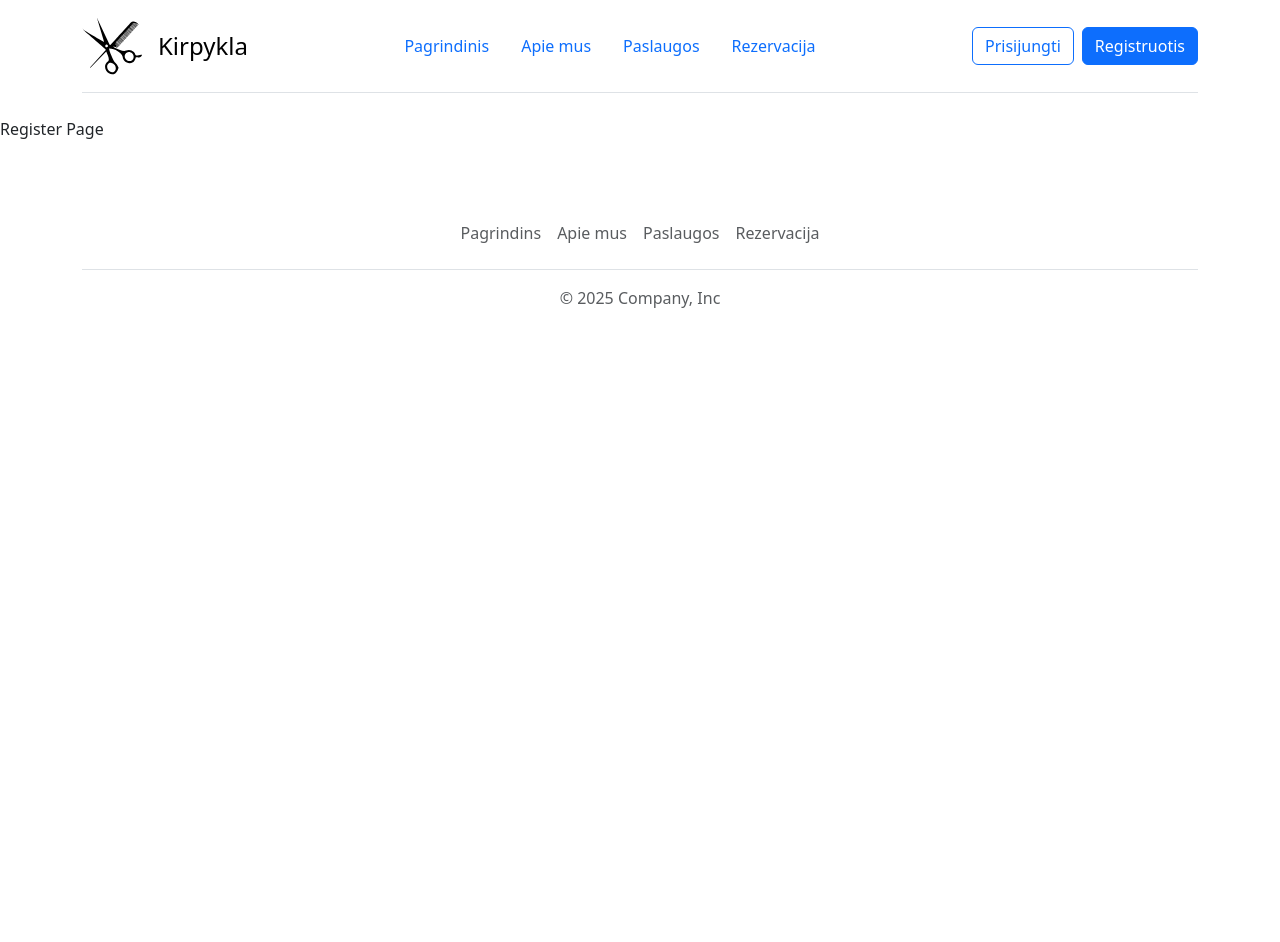
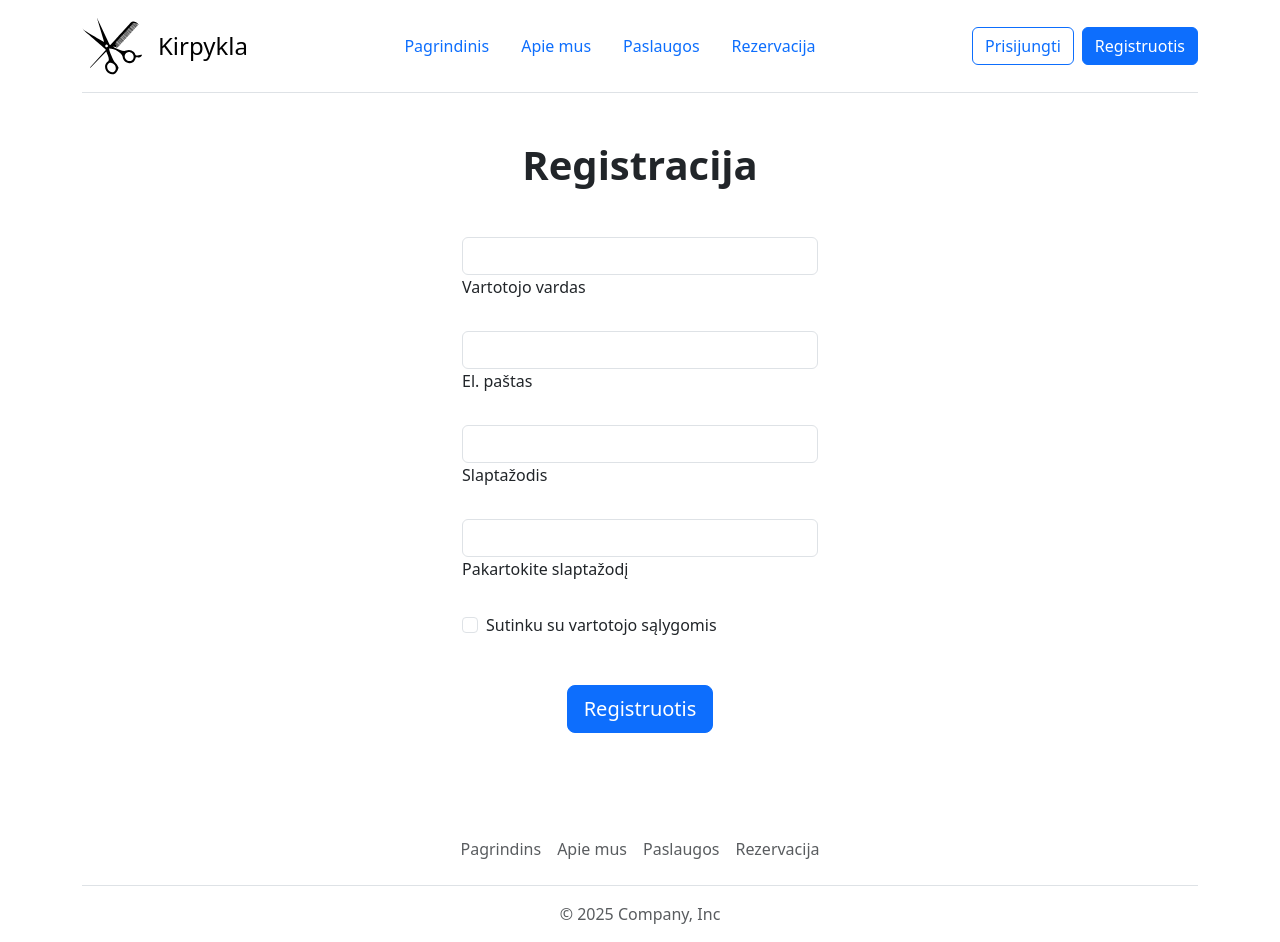
Before and after one commit to SplaTT141/full-stack-project, a React (Vite) app in the folder client/: page /register in a window 1280 px wide. Before the commit the page ends 800 px from the top, so only its background shows below. Built offline with nearby package versions, Linux system fonts and the light colour scheme.

Commit message:
regsitration + login UI

```diff
--- a/client/src/pages/Login.jsx
+++ b/client/src/pages/Login.jsx
@@ -1,5 +1,28 @@
 export function Login() {
     return (
-        <div>Login</div>
+    <div className="container">
+        <div className="row d-flex justify-content-center">
+            <div className="d-flex justify-content-center flex-column col-6 col-lg-4 col-xl-3 order-2 order-lg-1">
+                <p className="text-center text-body h1 fw-bold mb-5 mt-4">Prisijungimas</p>
+                <form>
+                    <div className="d-flex flex-row align-items-center mb-4">
+                        <div className="form-outline flex-fill">
+                            <input type="text" id="username_or_email" className="form-control" />
+                            <label className="form-label" htmlFor="username_or_email">Vartotojo vardas arba el. paštas</label>
+                        </div>
+                    </div>
+                    <div className="d-flex flex-row align-items-center mb-4">
+                        <div className="form-outline flex-fill">
+                            <input type="password" id="password" className="form-control" />
+                            <label className="form-label" htmlFor="password">Slaptažodis</label>
+                        </div>
+                    </div>
+                    <div className="d-flex justify-content-center mx-4 mb-3 mb-lg-4">
+                        <button type="button" className="btn btn-primary btn-lg">Prisijungti</button>
+                    </div>
+                </form>
+            </div>
+        </div>
+    </div>
     )
 }
--- a/client/src/pages/Register.jsx
+++ b/client/src/pages/Register.jsx
@@ -1,5 +1,44 @@
 export function Register() {
     return (
-        <div>Register Page</div>
+    <div className="container">
+        <div className="row d-flex justify-content-center">
+            <div className="d-flex justify-content-center flex-column col-6 col-xl-4 order-2 order-lg-1">
+                <p className="text-center text-body h1 fw-bold mb-5 mt-4">Registracija</p>
+                <form>
+                    <div className="d-flex flex-row align-items-center mb-4">
+                        <div className="form-outline flex-fill">
+                            <input type="text" id="username" className="form-control" />
+                            <label className="form-label" htmlFor="username">Vartotojo vardas</label>
+                        </div>
+                    </div>
+                    <div className="d-flex flex-row align-items-center mb-4">
+                        <div className="form-outline flex-fill">
+                            <input type="email" id="email" className="form-control" />
+                            <label className="form-label" htmlFor="email">El. paštas</label>
+                        </div>
+                    </div>
+                    <div className="d-flex flex-row align-items-center mb-4">
+                        <div className="form-outline flex-fill">
+                            <input type="password" id="password" className="form-control" />
+                            <label className="form-label" htmlFor="password">Slaptažodis</label>
+                        </div>
+                    </div>
+                    <div className="d-flex flex-row align-items-center mb-4">
+                        <div className="form-outline flex-fill">
+                            <input type="password" id="password_repeat" className="form-control" />
+                            <label className="form-label" htmlFor="password_repeat">Pakartokite slaptažodį</label>
+                        </div>
+                    </div>
+                    <div className="form-check text-body d-flex justify-content-start mb-5">
+                        <input className="form-check-input me-2" type="checkbox" value="" id="checkbox" />
+                        <label className="form-check-label" htmlFor="checkbox">Sutinku su vartotojo sąlygomis</label>
+                    </div>
+                    <div className="d-flex justify-content-center mx-4 mb-3 mb-lg-4">
+                        <button type="button" className="btn btn-primary btn-lg">Registruotis</button>
+                    </div>
+                </form>
+            </div>
+        </div>
+    </div>
     )
 }
--- a/client/src/pages/Reservation.jsx
+++ b/client/src/pages/Reservation.jsx
@@ -5,16 +5,16 @@ export function Reservation() {
             <div className="bd-example m-0 border-0">
                 <form>
                     <div className="mb-3">
-                        <label htmlFor="exampleInputPassword1" className="form-label">Vardas</label>
-                        <input type="text" className="form-control" required />
+                        <label htmlFor="name" className="form-label">Vardas</label>
+                        <input type="text" id="name" className="form-control" required />
                     </div>
                     <div className="mb-3">
-                        <label htmlFor="exampleInputPassword1" className="form-label">Pavardė</label>
-                        <input type="text" className="form-control" required />
+                        <label htmlFor="second_name" className="form-label">Pavardė</label>
+                        <input type="text" className="form-control" id="second_name" required />
                     </div>
                     <div className="mb-3">
-                        <label htmlFor="exampleInputPassword1" className="form-label">El. paštas</label>
-                        <input type="email" className="form-control" required />
+                        <label htmlFor="email" className="form-label">El. paštas</label>
+                        <input type="email" id="email" className="form-control" required />
                     </div>
                     <div className="mb-3">
                         <label htmlFor="exampleSelect" className="form-label">Pasirinkite paslaugą</label>
```
